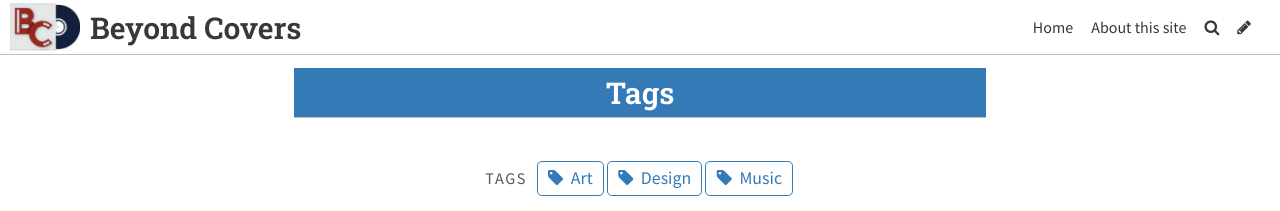
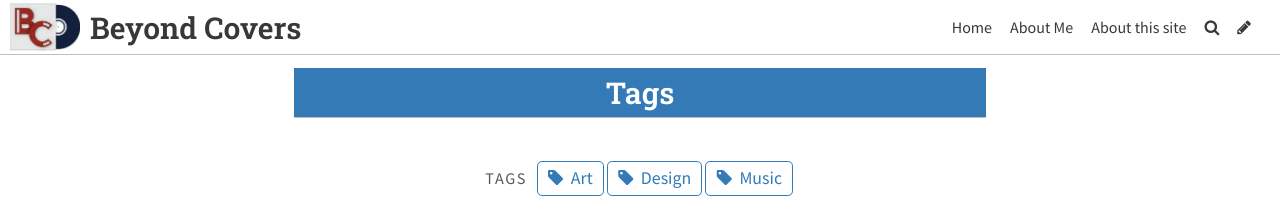
Before and after one commit to ruxandraandreea/typoassignment, a Jekyll site: the page built from pages/tags.md, in a window 1280 px wide. Shown: the top 211 px of the page. Built offline with Jekyll 4.4.1, drawn with Linux system fonts in a browser that asks for light colours; some web fonts are replaced.

Commit message:
Update Settings “general”

```diff
--- a/_data/settings.yml
+++ b/_data/settings.yml
@@ -11,3 +11,7 @@ favicon: ../uploads/favicon-copy.ico
 gridlayout: false
 fixednavbar: true
 upzoom: true
+items:
+  - name: About Me
+    siteurl: /aboutme/
+    tab: true
```
